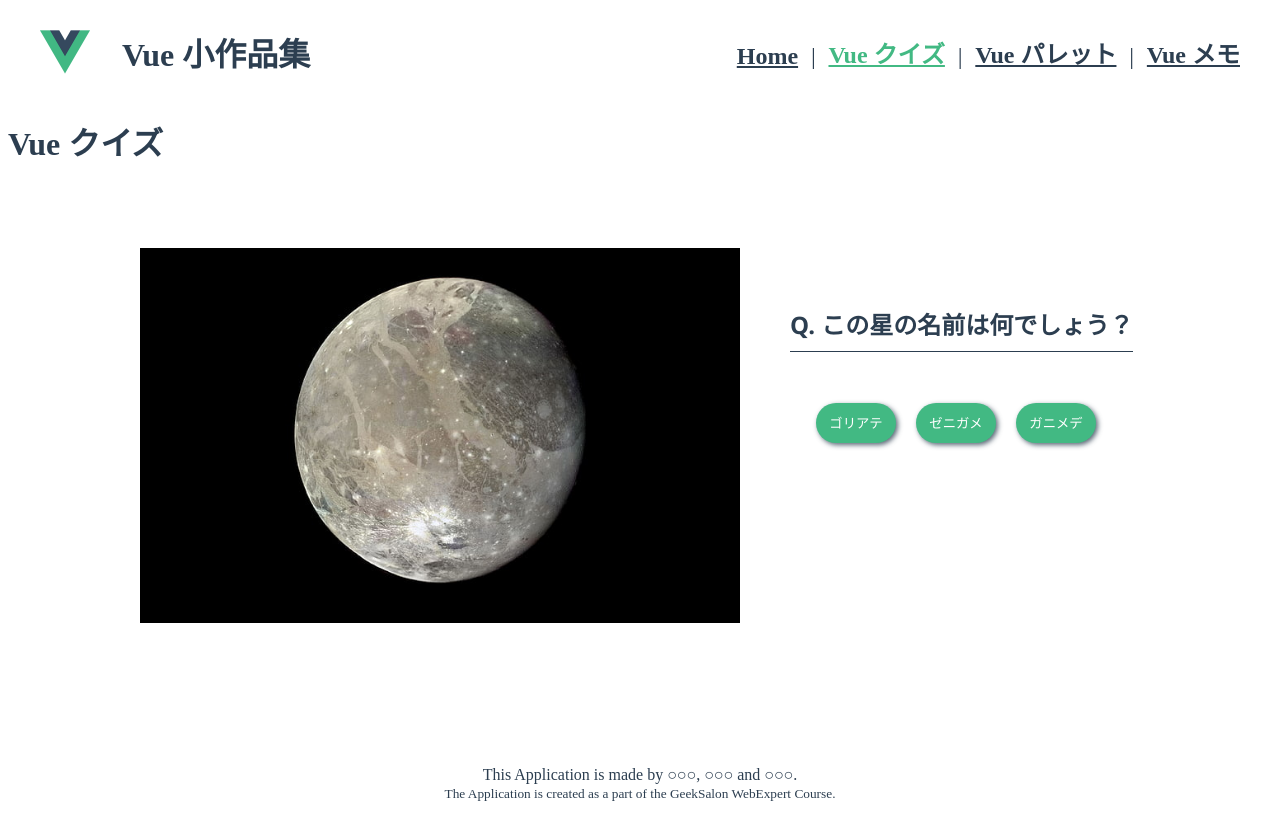
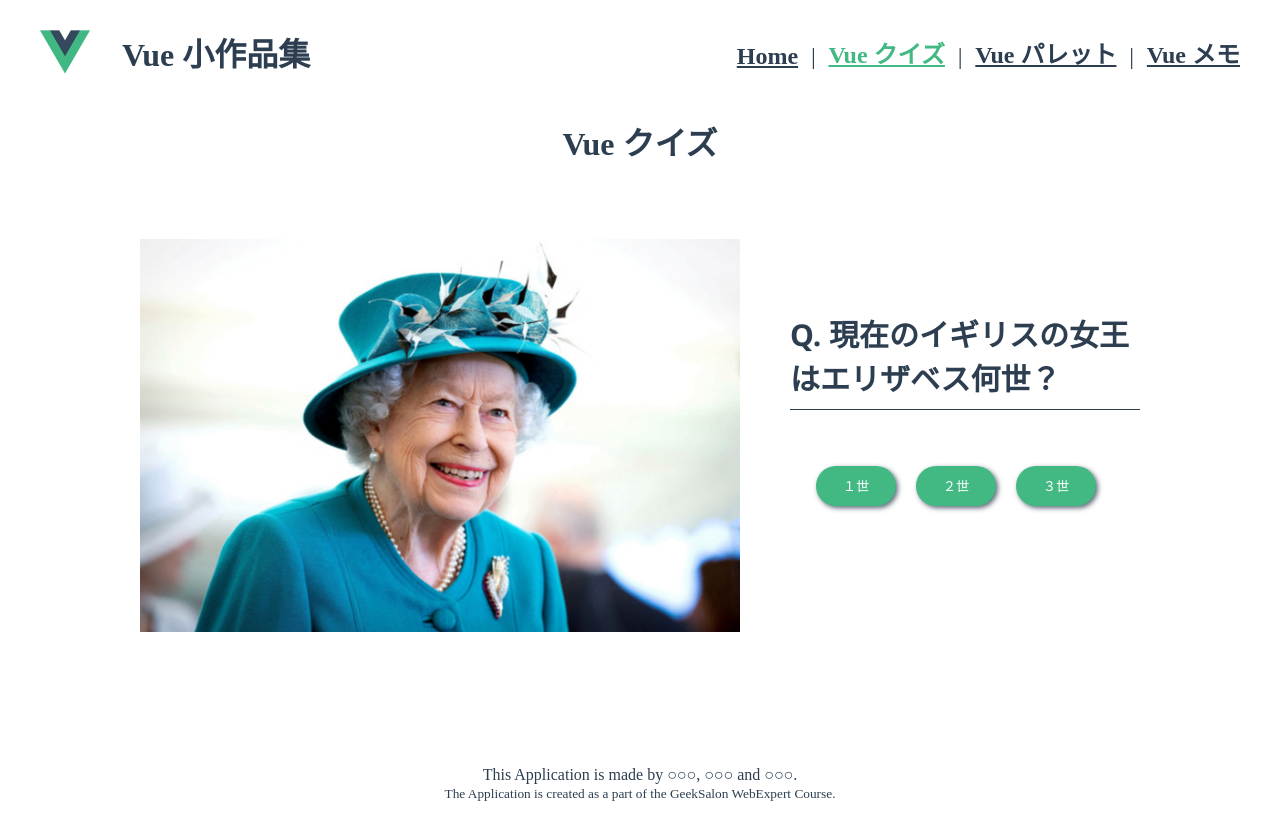
Before and after one commit to webex14-team-6/team-demo-app, a Vue app: page /quiz in a window 1280 px wide. Shown: the top 840 px of the page. Built offline with nearby package versions, Linux system fonts and the light colour scheme.

Commit message:
クイズの内容変更

```diff
--- a/src/views/QuizApp.vue
+++ b/src/views/QuizApp.vue
@@ -1,7 +1,7 @@
 <template>
   <h1>Vue クイズ</h1>
   <div id="quiz-app">
-    <img class="quiz-image" src="@/assets/ganymede.jpeg" alt="クイズイメージ" />
+    <img class="quiz-image" src="@/assets/elizabeth.png" alt="クイズイメージ" />
     <div class="quiz-content">
       <h2 class="quiz-text">Q. {{ quiz.text }}</h2>
       <div class="buttons">
@@ -24,21 +24,19 @@ export default {
     return {
       feedback: "",
       quiz: {
-        text: "この星の名前は何でしょう？",
+        text: "現在のイギリスの女王はエリザベス何世？",
         choices: [
           {
-            text: "ゴリアテ",
-            feedback:
-              "残念！ゴリアテは、旧約聖書に登場するダビデに石で殺される巨人だよ。",
+            text: "１世",
+            feedback: "残念！世界史で有名な大英帝国の女王が１世だよ。",
           },
           {
-            text: "ゼニガメ",
-            feedback:
-              "残念！ゼニガメは、クサガメまたはニホンイシガメの幼体だよ。",
+            text: "２世",
+            feedback: "正解！ちなみに今年で９６歳だよ！",
           },
           {
-            text: "ガニメデ",
-            feedback: "正解！ガニメデは、木星の第三惑星だよ！",
+            text: "３世",
+            feedback: "残念！まだ存在してないよ。",
           },
         ],
       },
@@ -52,7 +50,7 @@ export default {
 }
 </script>
 
-<style>
+<style scoped>
 #quiz-app {
   width: 1000px;
   height: 500px;
@@ -62,6 +60,10 @@ export default {
   justify-content: space-between;
   align-items: center;
   font-family: "Segoe UI", Tahoma, Geneva, Verdana, sans-serif;
+}
+
+h1 {
+  text-align: center;
 }
 
 .quiz-image {
@@ -76,6 +78,7 @@ export default {
 }
 
 .quiz-text {
+  font-size: 30px;
   display: inline-block;
   padding-bottom: 10px;
   border-bottom: solid 1px #2c3e50;
```
Also changed, not shown: src/assets/elizabeth.png (added), src/assets/ganymede.jpeg (deleted).
